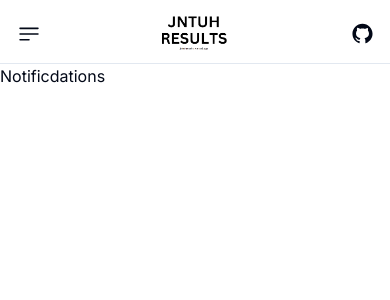
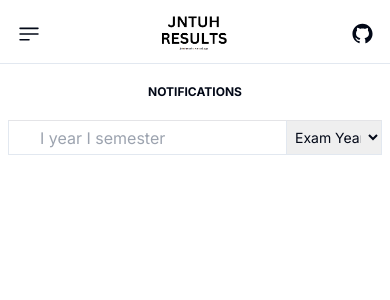
Before and after one commit to ThilakReddyy/JNTUHRESULTS-WEB, a Next.js app: page /notifications in a window 390 px wide. Shown: the top 300 px of the page. Built offline with nearby package versions, Linux system fonts and the light colour scheme; no server answers; the database is empty.

Commit message:
Added:notification bar

```diff
--- a/app/notifications/page.tsx
+++ b/app/notifications/page.tsx
@@ -1,13 +1,61 @@
 "use client";
 
 import { fetchNotifications } from "@/components/api/fetchNotifications";
-import { useEffect } from "react";
-
+import Loading from "@/components/loading/loading";
+import { useEffect, useState } from "react";
 const Notifications = () => {
+  const [loading, setLoading] = useState(true);
+  const [results, setResults] = useState([]);
+  const [isLoading, setIsLoading] = useState(true);
+  const [searchQuery, setSearchQuery] = useState("");
+  const [selectedYear, setSelectedYear] = useState("");
   useEffect(() => {
     fetchNotifications();
+    setLoading(false);
+  }, []);
+
+  const handleSearch = (event: any) => {
+    setSearchQuery(event.target.value);
+  };
+
+  const handleYearChange = (event: any) => {
+    setSelectedYear(event.target.value);
+  };
+  interface Result {
+    Result_title: string;
+    Date: string; // Adjust the type accordingly
+    // Add other properties as needed
+    Link: string;
+  }
+  const filteredResults = (results as Result[]).filter((result) => {
+    const title = result.Result_title.toLowerCase();
+    const yearMatch = selectedYear === "" || result.Date.includes(selectedYear);
+    return title.includes(searchQuery.toLowerCase()) && yearMatch;
   });
-  return <div>Notificdations</div>;
+  return loading ? (
+    <Loading />
+  ) : (
+    <div className="m-2 text-[30%] sm:text-[45%]  md:text-[60%] lg:text-[100%]">
+      <div className="text-center font-bold my-5 text-xs lg:text-2xl">
+        NOTIFICATIONS
+      </div>
+      <form className="md:mx-[12.5%] ">
+        <div className="inline-block w-[100%]">
+          <input
+            id="searchKey"
+            className="w-[100%]  h-[35px] text-[16px] outline-none pr-[108px] pl-[31px] border-[1px] border-solid border-t-zinc-200"
+            placeholder="I year I semester"
+            type="text"
+          />
+        </div>
+        <div className="inline float-right ml-[-96px] z-5 absolute">
+          <select className="h-[35px] w-[96px] text-[14px] p-1 outline-none border-[1px] border-solid border-t-zinc-200">
+            <option value=""> Exam Year</option>
+          </select>
+        </div>
+      </form>
+    </div>
+  );
 };
 
 export default Notifications;
```
